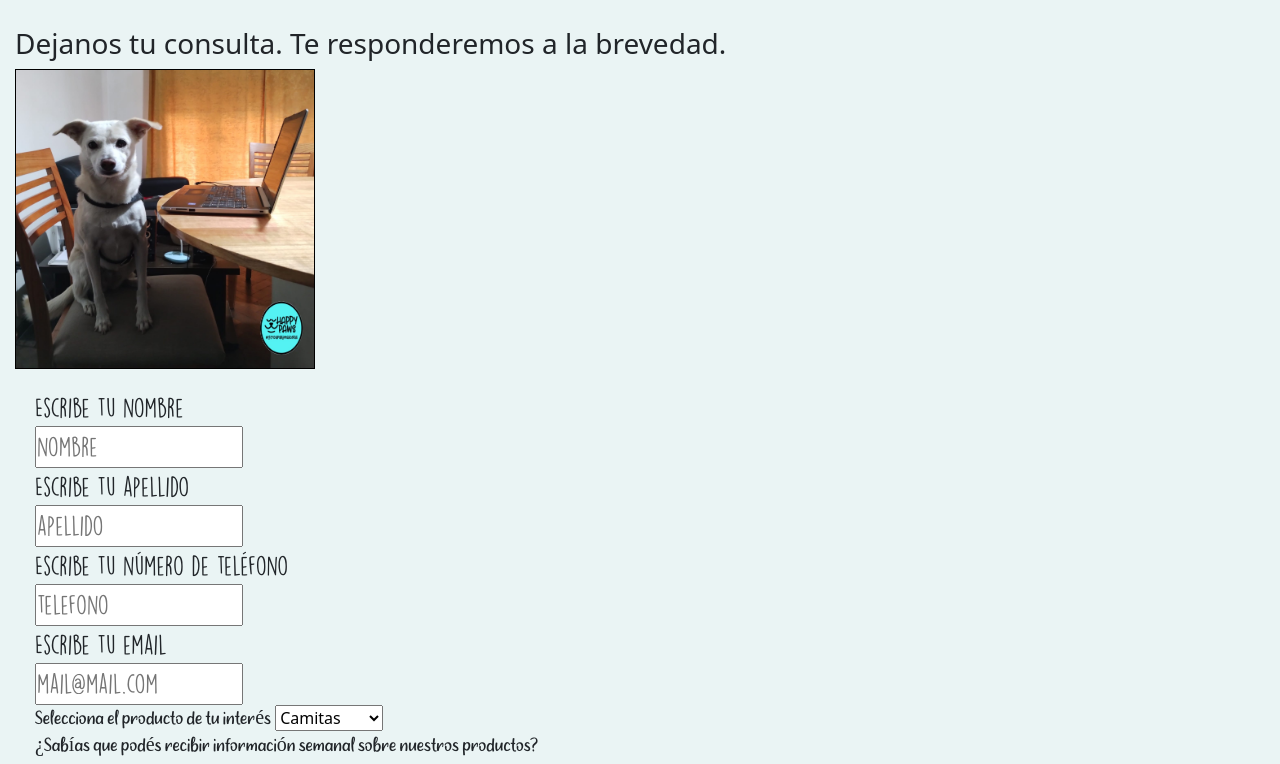
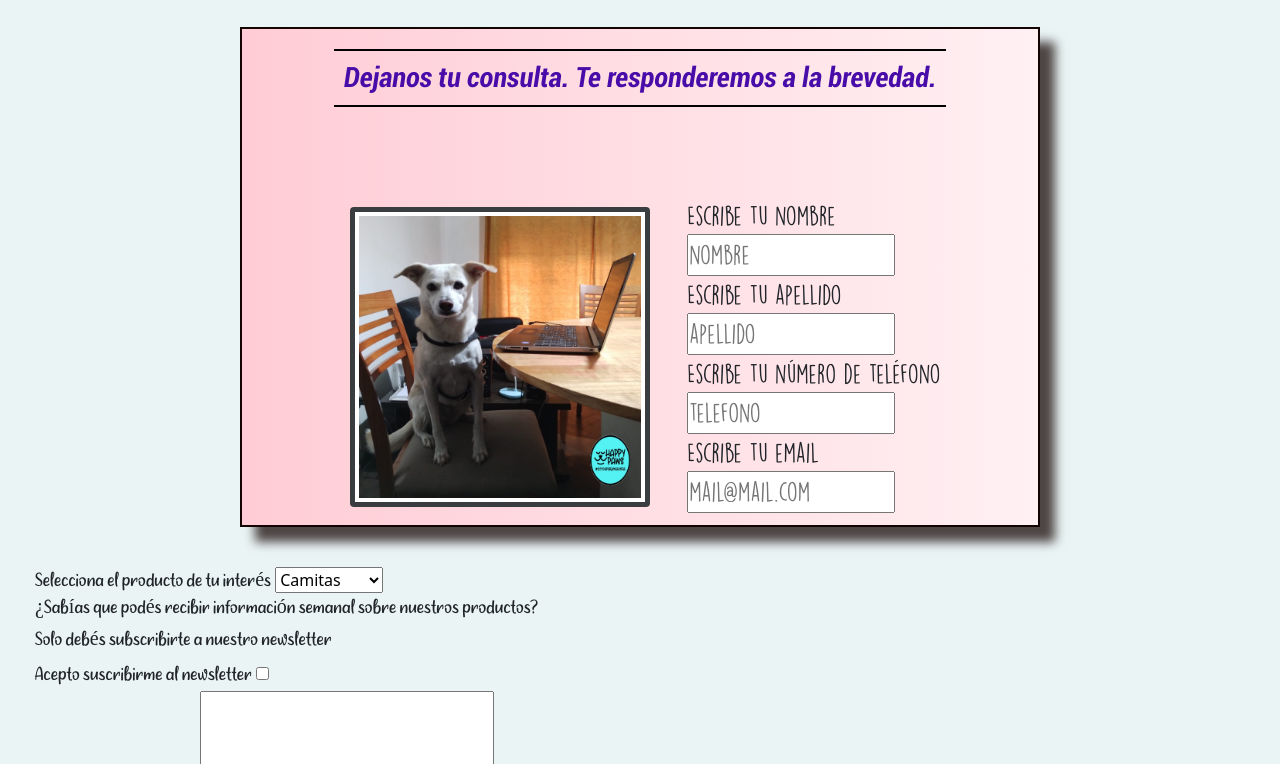
Before and after one commit to Joa-Marron/repo_marron, a plain HTML site: page pages/contactos.html in a window 1280 px wide. Shown: the part 239-1003 px from the top of the page. Drawn offline with nearby package versions, Linux system fonts and the light colour scheme.

Commit message:
Arreglos en contacto

```diff
--- a/css/styles.css
+++ b/css/styles.css
@@ -87,17 +87,18 @@ footer {
     src: url(../fonts/Roboto-Medium.ttf);
 }
 
-@font-face{
+@font-face {
     font-family: Roboto-bold;
     src: url(../fonts/Roboto-BoldCondensedItalic.ttf);
 }
+
 /* ---------------------------------Header------------------------- */
 
 header {
     background-image: linear-gradient(to left, #a997df, #dccfec)
 }
 
-.border__header{
+.border__header {
     border-bottom: 3px solid black;
 }
 
@@ -159,7 +160,7 @@ main {
     color: #3e1f47;
 }
 
-.container__title{
+.container__title {
     max-width: 100%;
     max-height: 100%;
 }
@@ -173,7 +174,7 @@ main {
 
 }
 
-.main__subtitle{
+.main__subtitle {
     font-family: Roboto-bold;
     padding: 0%;
     margin: 5px;
@@ -181,24 +182,24 @@ main {
     color: #480ca8;
 }
 
-.main__preguntas{
+.main__preguntas {
     font-family: Roboto-light;
     padding: 0%;
     margin: 5px;
     color: #9d4edd;
 }
 
-.border__subtitle{
+.border__subtitle {
     max-height: 100%;
-    width: 200px;
+    max-width: 100%;
     padding: 5px;
     margin: 10px;
     border-bottom: 2px solid black;
     border-top: 2px solid black;
-    justify-content:center;
+    justify-content: center;
 }
 
-.title__preguntas{
+.title__preguntas {
     max-height: 100%;
     width: 200px;
     padding: 5px;
@@ -207,19 +208,17 @@ main {
     border-top: 2px solid black;
 }
 
-.border__text{
+.border__text {
     margin-top: 20px;
     margin-bottom: 20px;
     padding: 0%;
 }
 
-
-
-.list__interes{
+.list__interes {
     list-style-type: circle;
 }
 
-.img__interes{
+.img__interes {
     height: 200px;
     width: 200px;
 }
@@ -232,15 +231,36 @@ main {
     margin: 10px;
 }
 
-.img__text__index{
+.img__galaresponde {
+    border: 5px solid #393d3f;
+    height: 300px;
+    width: 300px;
+    margin: 10px;
+}
+
+.img__datos{
+    padding: 80px;
+}
+
+.contactos__primerbloque{
+    border: 2px solid rgb(20, 3, 3);
+    box-shadow: 15px 15px 10px rgb(78, 69, 69);
+    width: 800px;
+    height: 500px;
+    padding: 10px;
+    margin-bottom: 40px;
+    background-image: linear-gradient(to left,#fff0f3, #ffccd5);
+}
+
+.img__text__index {
     border-bottom: 5px double black;
 }
 
-.video_text__index{
+.video_text__index {
     margin-top: 20px;
     border-bottom: 5px double black;
+}
 
-}
 .video__cat {
     height: 300px;
     width: 350px;
@@ -249,6 +269,10 @@ main {
     border: 5px solid #393d3f;
 }
 
+.btn__relationship{
+    text-decoration: none;
+
+}
 
 .main__product {
     height: 300px;
@@ -259,18 +283,6 @@ main {
     border: 2px solid black;
     box-shadow: 10px 10px 5px rgb(161, 154, 154);
     justify-content: space-between;
-    }
-
-
-
-
-.main__perroresponde {
-    height: 300px;
-    width: 300px;
-    padding: 0%;
-    border: 1px solid black;
-    margin-bottom: 20px;
-
 }
 
 .main__form {
@@ -345,37 +357,37 @@ footer {
 /*................MEDIAS QUERIES.........................*/
 
 @media screen and (min-width:1024px) {
-   #imagen__index{
+    #imagen__index {
         display: flex;
         flex-direction: row;
     }
 
-   #video__index{
+    #video__index {
         display: flex;
         flex-direction: row;
     }
 
-   #interes__vacunas{
+    #interes__vacunas {
         display: flex;
         flex-direction: row;
     }
 
-   #interes__pirotecnia{
+    #interes__pirotecnia {
         display: flex;
         flex-direction: row;
     }
 
-   #productos__camas{
+    #productos__camas {
         display: flex;
         flex-direction: row;
     }
 
-#productos__mordillos{
+    #productos__mordillos {
         display: flex;
         flex-direction: row;
     }
 
-#productos__rascadores{
+    #productos__rascadores {
         display: flex;
         flex-direction: row;
     }
--- a/pages/contactos.html
+++ b/pages/contactos.html
@@ -28,7 +28,7 @@
               <li class="nav-item">
                 <a class="nav-link" aria-current="page" href="../index.html">Inicio</a>
               <li>
-                <a class="nav-link" aria-current="page" href="nuestrahistoria.html">Nuestra historia</a>
+                <a class="nav-link" aria-current="page" href="interes.html">Interés</a>
               </li>
               <li>
                 <a class="nav-link" aria-current="page" href="productos.html">Productos</a>
@@ -53,12 +53,21 @@
     </header>
 
   <main>
+
     <div class="flex">
       <h1 class="title">Happy Paws</h1>
     </div>
-    <h3 class="main__subtitleconsult">Dejanos tu consulta. Te responderemos a la brevedad.</h3>
+
+    <div class="container contactos__primerbloque">
+    <div class="flex">
+      <div class="border__subtitle">
+        <p class="h3 main__subtitle">Dejanos tu consulta. Te responderemos a la brevedad.</p>
+      </div>
+    </div>
+
+    <div class="flex img__datos">
     <div class="img__contact">
-      <img class="main__perroresponde" src="../media/Galaresponde.jpeg" alt="Perrito en compu" height="200px"
+          <img class="img__galaresponde img-thumbnail" src="../media/Galaresponde.jpeg" alt="Perrito en compu" height="200px"
         width="200px">
     </div>
     <div>
@@ -74,6 +83,9 @@
         <label for="email">Escribe tu email</label>
         <input type="email" id="mail" placeholder="mail@mail.com" />
     </div>
+  </div>
+</div>
+
     <div>
       <label class="main__form2" for="productos">Selecciona el producto de tu interés</label>
       <select name="Productos" id="michis">
```
Also changed, not shown: pages/preguntasfrecuentes.html (+3 -2 lines). Lines whose indentation alone changed are shown as unchanged.
